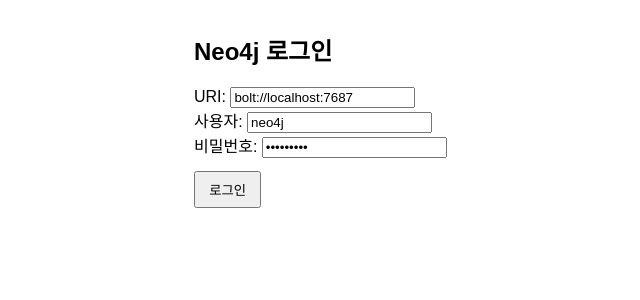
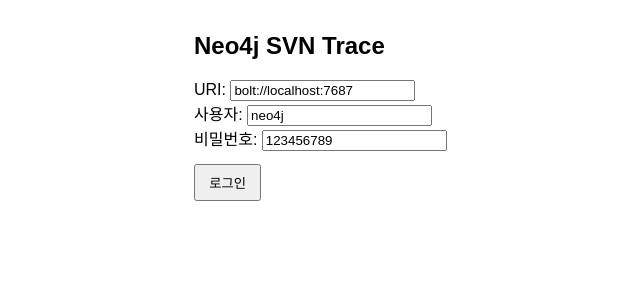
Before and after one commit to thom17/SVNTrace, a Flask app: template fast_api_app/templates/login.html in a window 1280 px wide. Shown: the top 300 px of the page, without its empty margins (196-836 px from the left). Run offline with Flask 3, Linux system fonts and the light colour scheme; the template is opened without the code that fills it, so the values that code supplies are empty.

Commit message:
-타이틀 변경, 비밀번호 시각화

```diff
--- a/fast_api_app/templates/login.html
+++ b/fast_api_app/templates/login.html
@@ -57,11 +57,11 @@
 </head>
 <body>
 <div class="container">
-    <h2>Neo4j 로그인</h2>
+    <h2>Neo4j SVN Trace</h2>
     <form id="loginForm">
         <label>URI: <input type="text" name="uri" id="uri" value="bolt://localhost:7687"></label><br>
         <label>사용자: <input type="text" name="user" id="user" value="neo4j"></label><br>
-        <label>비밀번호: <input type="password" name="password" id="password" value="123456789"></label><br>
+        <label>비밀번호: <input type="text" name="password" id="password" value="123456789"></label><br>
         <button type="submit" class="btn" id="loginBtn">로그인</button>
     </form>
 
```
